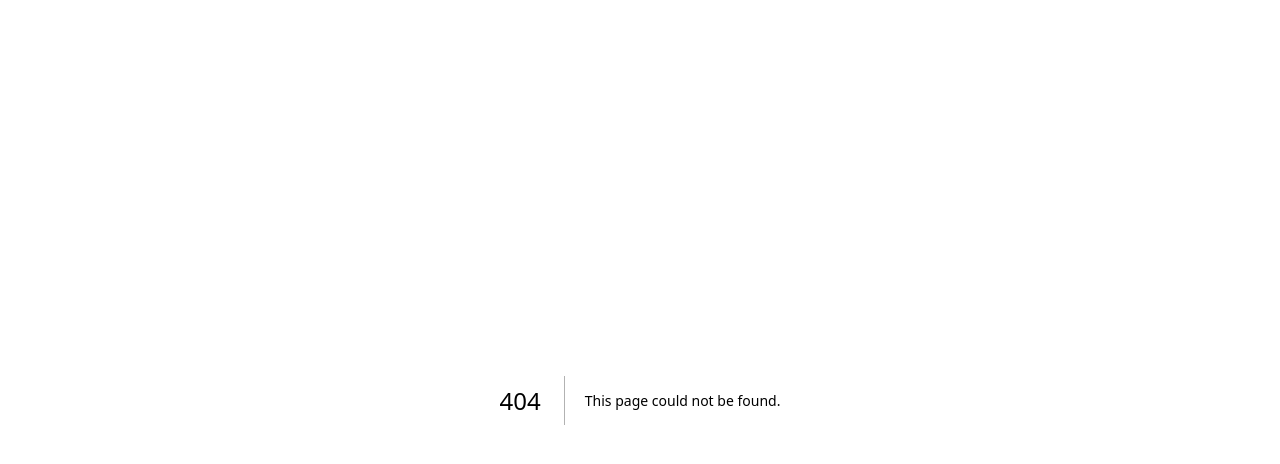
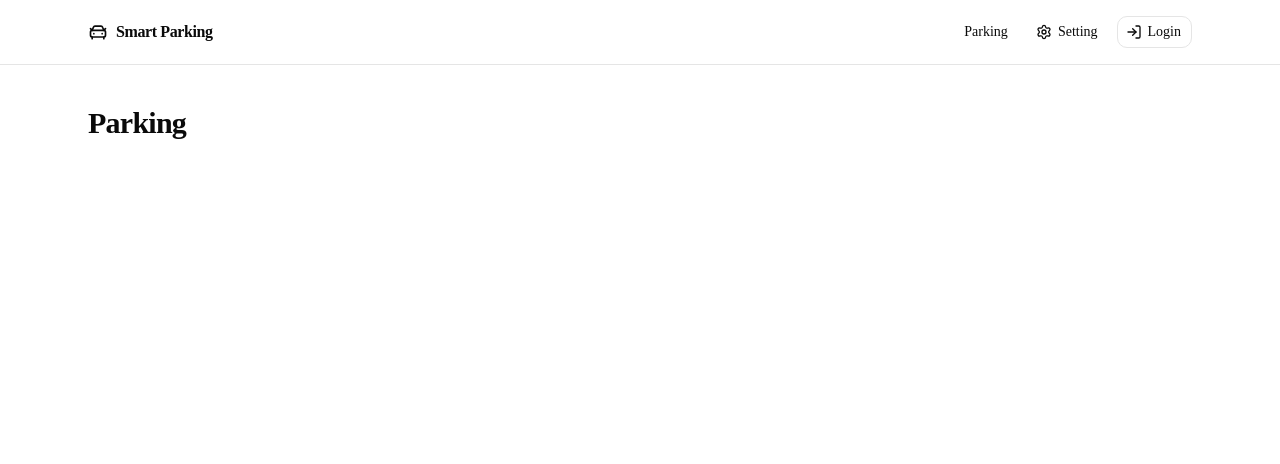
Before and after one commit to CEDT-Personal-PrameKung/iot-final-project, a Next.js app in the folder frontend/: page /parking in a window 1280 px wide. Before the commit this address had no page. Shown: the top 464 px of the page. Built offline with nearby package versions, Linux system fonts and the light colour scheme; no server answers.

Commit message:
feat(frontend): add dashboard routes and account control
- Add minimal parking and setting pages while keeping the root page

- Add navigation with login or a session initial button

- Redirect successful authentication to the parking page

```diff
--- /dev/null
+++ b/frontend/src/app/(dashboard)/layout.tsx
@@ -0,0 +1,67 @@
+import Link from "next/link";
+import { CarFront, LogIn, Settings } from "lucide-react";
+
+import { Button } from "@/components/ui/button";
+import { getSessionEmail } from "@/features/auth/session";
+
+export default async function DashboardLayout({
+  children,
+}: {
+  children: React.ReactNode;
+}) {
+  const sessionEmail = await getSessionEmail();
+
+  return (
+    <div className="min-h-screen bg-background">
+      <header className="border-b bg-card">
+        <div className="mx-auto flex w-full max-w-6xl flex-wrap items-center justify-between gap-4 px-4 py-4 sm:px-6">
+          <Link
+            className="flex items-center gap-2 font-semibold tracking-tight"
+            href="/parking"
+          >
+            <CarFront aria-hidden="true" className="size-5" />
+            Smart Parking
+          </Link>
+          <nav aria-label="Main navigation" className="flex items-center gap-2">
+            <Button
+              nativeButton={false}
+              render={<Link href="/parking" />}
+              variant="ghost"
+            >
+              Parking
+            </Button>
+            <Button
+              nativeButton={false}
+              render={<Link href="/setting" />}
+              variant="ghost"
+            >
+              <Settings aria-hidden="true" data-icon="inline-start" />
+              Setting
+            </Button>
+            {sessionEmail ? (
+              <Button
+                type="button"
+                aria-label="Account"
+                title="Account"
+                size="icon"
+                className="rounded-full"
+              >
+                {sessionEmail.charAt(0).toUpperCase()}
+              </Button>
+            ) : (
+              <Button
+                nativeButton={false}
+                render={<Link href="/login" />}
+                variant="outline"
+              >
+                <LogIn aria-hidden="true" data-icon="inline-start" />
+                Login
+              </Button>
+            )}
+          </nav>
+        </div>
+      </header>
+      {children}
+    </div>
+  );
+}
--- /dev/null
+++ b/frontend/src/app/(dashboard)/parking/page.tsx
@@ -0,0 +1,7 @@
+export default function ParkingPage() {
+  return (
+    <main className="mx-auto w-full max-w-6xl px-4 py-8 sm:px-6 sm:py-10">
+      <h1 className="text-3xl font-semibold tracking-tight">Parking</h1>
+    </main>
+  );
+}
--- /dev/null
+++ b/frontend/src/app/(dashboard)/setting/page.tsx
@@ -0,0 +1,7 @@
+export default function SettingPage() {
+  return (
+    <main className="mx-auto w-full max-w-6xl px-4 py-8 sm:px-6 sm:py-10">
+      <h1 className="text-3xl font-semibold tracking-tight">Settings</h1>
+    </main>
+  );
+}
--- a/frontend/src/features/auth/actions.ts
+++ b/frontend/src/features/auth/actions.ts
@@ -81,7 +81,7 @@ export async function login(
   }
 
   await setSession(accessToken);
-  redirect("/");
+  redirect("/parking");
 }
 
 export async function register(
@@ -177,5 +177,5 @@ export async function register(
   }
 
   await setSession(accessToken);
-  redirect("/");
+  redirect("/parking");
 }
--- /dev/null
+++ b/frontend/src/features/auth/session.ts
@@ -0,0 +1,40 @@
+import "server-only";
+
+import { cookies } from "next/headers";
+
+const backendApiUrl = process.env.BACKEND_API_URL ?? "http://localhost:8000";
+const sessionCookie = "smart_parking_access_token";
+
+export async function getSessionEmail(): Promise<string | null> {
+  const accessToken = (await cookies()).get(sessionCookie)?.value;
+  if (!accessToken) {
+    return null;
+  }
+
+  try {
+    const response = await fetch(new URL("/auth/me", backendApiUrl), {
+      headers: { Authorization: `Bearer ${accessToken}` },
+      cache: "no-store",
+      signal: AbortSignal.timeout(5_000),
+    });
+
+    if (!response.ok) {
+      return null;
+    }
+
+    const user: unknown = await response.json();
+    if (
+      typeof user === "object" &&
+      user !== null &&
+      "email" in user &&
+      typeof user.email === "string" &&
+      user.email.length > 0
+    ) {
+      return user.email;
+    }
+
+    return null;
+  } catch {
+    return null;
+  }
+}
```
